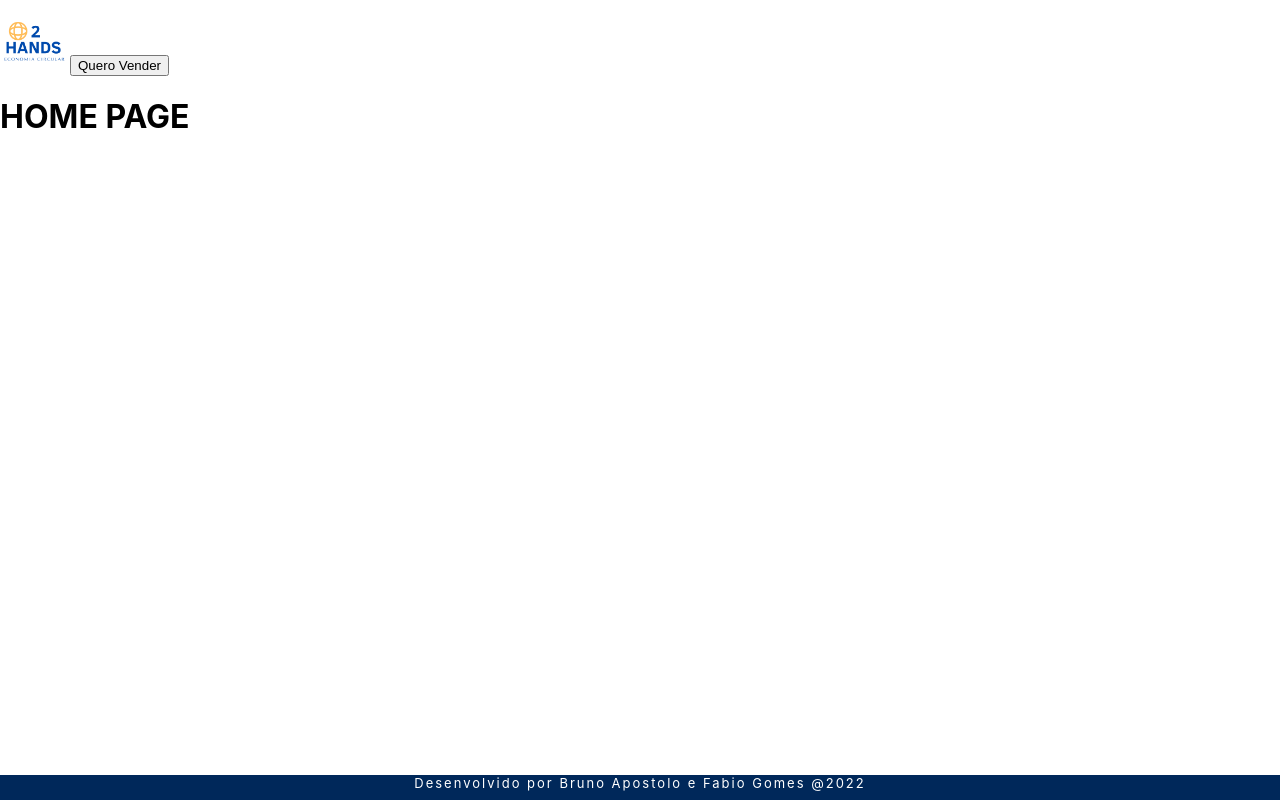
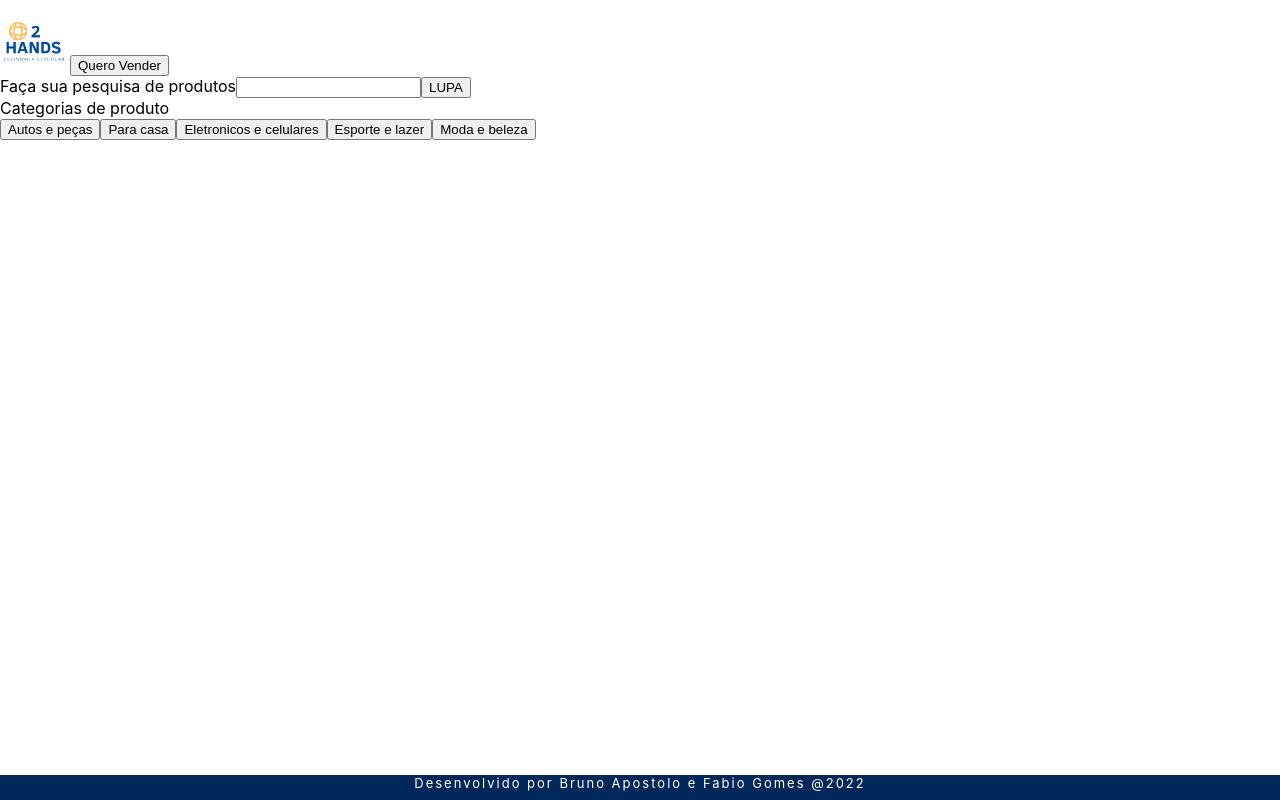
Before and after one commit to fabiolpgomes/2hands, a React (Create React App) app: page / in a window 1280 px wide. Built offline with nearby package versions, Linux system fonts and the light colour scheme; the HTML template or start-up script is replaced by a standard one.

Commit message:
filtro de produtos

```diff
--- a/src/App.js
+++ b/src/App.js
@@ -1,5 +1,5 @@
 import "./App.css";
-import React from "react";
+import React, { useState } from "react";
 import { Routes, Route, Link } from "react-router-dom";
 import logo from "./assets/2Hands1.png";
 import Button from "react-bootstrap/Button";
@@ -7,6 +7,7 @@ import AllProducts from "./pages/AllProducts";
 import CreateProduct from "./pages/CreateProduct";
 import HomePage from "./pages/HomePage";
 import DetailProduct from "./pages/DetailProduct";
+import SearchBarPage from "./pages/SeachBarPage";
 
 function App() {
   return (
@@ -24,8 +25,10 @@ function App() {
       <Routes>
         <Route path="/" element={<HomePage />} />
         <Route path="/allProducts" element={<AllProducts />} />
+        <Route path="/searchBar" element={<AllProducts />} />
         <Route path="/createProduct" element={<CreateProduct />} />
         <Route path="/allProducts/:productId" element={<DetailProduct />} />
+        <Route path="/searchBar/:searching" element={<SearchBarPage />} />
       </Routes>
       <footer className="footer">
         Desenvolvido por Bruno Apostolo e Fabio Gomes @2022
--- a/src/pages/AllProducts/index.js
+++ b/src/pages/AllProducts/index.js
@@ -3,6 +3,10 @@ import { useEffect, useState } from "react";
 import { Link } from "react-router-dom";
 
 function AllProducts() {
+  const [searchBar, setSearchBar] = useState("");
+  function handleChange(e) {
+    setSearchBar(e.target.value);
+  }
   const [itemsParaVenda, setItems2hands] = useState([]);
   useEffect(() => {
     async function fetchComAxios() {
@@ -19,12 +23,56 @@ function AllProducts() {
   }, []);
   console.log(itemsParaVenda);
 
+  const [categoria, setCategoria] = useState("");
+
+  function handleClick(e) {
+    e.preventDefault();
+    setCategoria(e.target.value);
+  }
   return (
     <>
-      {itemsParaVenda.map((item) => {
+      <div>
+        <label>Faça sua pesquisa de produtos</label>
+        <input onChange={handleChange}></input>
+      </div>
+      <div>
+        <label>Selecione a categoria de produto</label>
+        <div>
+          <button value="" onClick={handleClick}>
+            Todas as categorias
+          </button>
+          <button value="Autos e peças" onClick={handleClick}>
+            Autos e peças
+          </button>
+          <button value="Para Casa" onClick={handleClick}>
+            Para casa
+          </button>
+          <button value="Eletronicos e celulares" onClick={handleClick}>
+            Eletronicos e celulares
+          </button>
+          <button value="Esporte e lazer" onClick={handleClick}>
+            Esporte e lazer
+          </button>
+          <button value="Moda e beleza" onClick={handleClick}>
+            Moda e beleza
+          </button>
+        </div>
+      </div>
+      {itemsParaVenda
+        .filter((item) => {
+          return (
+            item.name.toLowerCase().includes(searchBar.toLowerCase()) &&
+            item.category.includes(categoria)
+          );
+        })
+        .map((item) => {
           return (
             <div
-            style={{ display: "flex", flexDirection: "row", flexWrap: "wrap" }}
+              style={{
+                display: "flex",
+                flexDirection: "row",
+                flexWrap: "wrap",
+              }}
             >
               <Link to={`/allProducts/${item._id}`}>
                 <div style={{ display: "flex", flexDirection: "column" }}>
--- a/src/pages/CreateProduct/index.js
+++ b/src/pages/CreateProduct/index.js
@@ -1,6 +1,5 @@
 import axios from "axios";
 import { useEffect, useState } from "react";
-
 import twoHands1 from "../../assets/2Hands1.png";
 import twoHands2 from "../../assets/2Hands2.png";
 import twoHands3 from "../../assets/2Hands3.png";
@@ -121,7 +120,11 @@ function CreateProduct() {
           <option value="Esporte e lazer">Esporte e lazer</option>
           <option value="Moda e beleza">Moda e beleza</option>
         </select>
-        <button type="submit" onClick={imagesHandleChange}>
+        <button
+          className="btn btn-light btn-outline-dark"
+          type="submit"
+          onClick={imagesHandleChange}
+        >
           Incluir
         </button>
       </form>
--- a/src/pages/DetailProduct/index.js
+++ b/src/pages/DetailProduct/index.js
@@ -91,7 +91,6 @@ function DetailProduct() {
       )}
       {!showForm && (
         <button onClick={() => setShowForm(!showForm)}>
-
           Editar cadastro do produto
         </button>
       )}
@@ -125,8 +124,6 @@ function DetailProduct() {
               <strong>Email do vendedor: </strong> {produto.email_seller}
             </p>
           </div>
-
-          <button onClick={handleDelete}>Deletar Produto</button>
         </div>
       )}
       <button onClick={handleDelete}>Deletar Produto</button>
--- a/src/pages/HomePage/index.js
+++ b/src/pages/HomePage/index.js
@@ -1,11 +1,48 @@
 import axios from "axios";
 import { useState, useEffect } from "react";
-import { Link } from "react-router-dom";
+import { Routes, Route, Link } from "react-router-dom";
+import { useNavigate } from "react-router-dom";
+function HomePage() {
+  const navigate = useNavigate();
+  const [searchBar, setSearchBar] = useState("");
 
-function HomePage() {
+  function handleChange(e) {
+    setSearchBar(e.target.value);
+  }
+  const [categoria, setCategoria] = useState("");
+
+  function handleClick(e) {
+    e.preventDefault();
+    setCategoria(e.target.value);
+  }
+  console.log(categoria);
   return (
     <>
-      <h1>HOME PAGE</h1>
+      <label>Faça sua pesquisa de produtos</label>
+      <input onChange={handleChange}></input>
+      <Link to={`searchBar/${searchBar}`}>
+        <button>LUPA</button>
+      </Link>
+      <div>
+        <label>Categorias de produto</label>
+        <div>
+          <button value="Autos e paças" onClick={handleClick}>
+            Autos e peças
+          </button>
+          <button value="Para casa" onClick={handleClick}>
+            Para casa
+          </button>
+          <button value="Eletronicos" onClick={handleClick}>
+            Eletronicos e celulares
+          </button>
+          <button value="Esporte e lazer" onClick={handleClick}>
+            Esporte e lazer
+          </button>
+          <button value="Moda e beleza" onClick={handleClick}>
+            Moda e beleza
+          </button>
+        </div>
+      </div>
     </>
   );
 }
--- /dev/null
+++ b/src/pages/SeachBarPage/index.js
@@ -0,0 +1,59 @@
+import axios from "axios";
+import { useEffect, useState } from "react";
+import { Link, useParams } from "react-router-dom";
+
+function SearchBarPage() {
+  const { searching } = useParams();
+  const [itemsParaVenda, setItems2hands] = useState([]);
+
+  useEffect(() => {
+    async function fetchComAxios() {
+      try {
+        const response = await axios.get(
+          "https://ironrest.herokuapp.com/2hands"
+        );
+        setItems2hands(response.data);
+      } catch (error) {
+        console.log(error);
+      }
+    }
+    fetchComAxios();
+  }, []);
+  console.log(searching);
+
+  return (
+    <>
+      {itemsParaVenda
+        .filter((item) => {
+          return item.name.toLowerCase().includes(searching.toLowerCase());
+        })
+        .map((item) => {
+          return (
+            <div
+              style={{
+                display: "flex",
+                flexDirection: "row",
+                flexWrap: "wrap",
+              }}
+            >
+              <Link to={`/allProducts/${item._id}`}>
+                <div style={{ display: "flex", flexDirection: "column" }}>
+                  <img style={{ width: "20vh" }} src={item.img_url[0]} />
+                  <h4>{item.name}</h4>
+                  <p>
+                    <strong>Preço: </strong>
+                    {item.price}
+                  </p>
+                  <p>
+                    <strong>Categoria: </strong>
+                    {item.category}
+                  </p>
+                </div>
+              </Link>
+            </div>
+          );
+        })}
+    </>
+  );
+}
+export default SearchBarPage;
```
Lines whose indentation alone changed are shown as unchanged.
